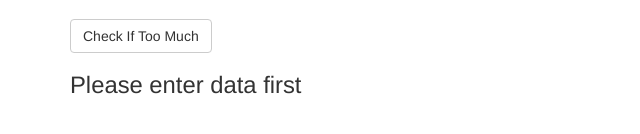
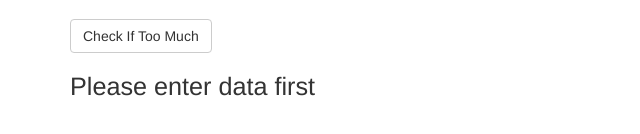
Before and after one commit to Mbarek-Yz/Angular-Assignments, a plain HTML site: page module1-solution/index.html in a window 1280 px wide. Shown: the part 142-276 px from the top of the page, 0-640 px from the left. Drawn offline with Linux system fonts and the light colour scheme.

Commit message:
NEw folder

```diff
--- a/module1-solution/index.html
+++ b/module1-solution/index.html
@@ -8,7 +8,7 @@
     <script src="js/angular.min.js"></script>
     <script src="js/app.js"></script>
     <style>
-      .message { font-size: 1.7em; font-weight: lighter; }
+      .message { font-size: 1.8em; font-weight: lighter; }
     </style>
   </head>
 <body>
```
